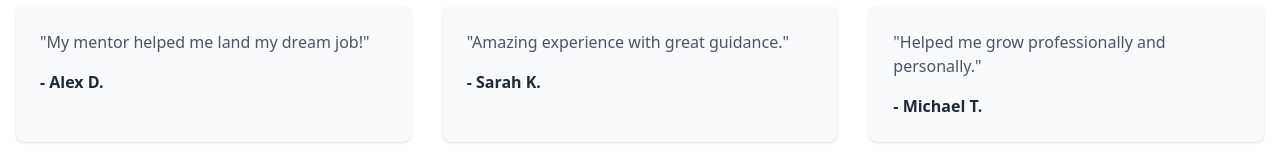
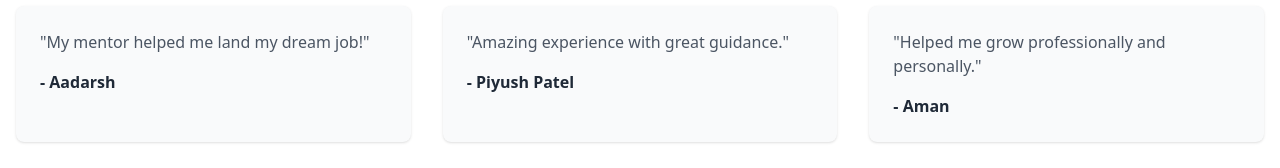
Before and after one commit to RohitAnandNitk/MentorMentee, a React (Create React App) app in the folder frontend/: page / in a window 1280 px wide. Shown: the part 402-570 px from the top of the page. Built offline with nearby package versions, Linux system fonts and the light colour scheme; no server answers; the HTML template or start-up script is replaced by a standard one.

Commit message:
Update mentor names in LandingPage component

```diff
--- a/frontend/src/pages/LandingPage.js
+++ b/frontend/src/pages/LandingPage.js
@@ -69,19 +69,19 @@ const LandingPage = () => {
                 <p className="text-gray-600 mb-4">
                   "My mentor helped me land my dream job!"
                 </p>
-                <h3 className="font-bold text-gray-800">- Alex D.</h3>
+                <h3 className="font-bold text-gray-800">- Aadarsh</h3>
               </div>
               <div className="bg-gray-50 p-6 rounded-lg shadow">
                 <p className="text-gray-600 mb-4">
                   "Amazing experience with great guidance."
                 </p>
-                <h3 className="font-bold text-gray-800">- Sarah K.</h3>
+                <h3 className="font-bold text-gray-800">- Piyush Patel</h3>
               </div>
               <div className="bg-gray-50 p-6 rounded-lg shadow">
                 <p className="text-gray-600 mb-4">
                   "Helped me grow professionally and personally."
                 </p>
-                <h3 className="font-bold text-gray-800">- Michael T.</h3>
+                <h3 className="font-bold text-gray-800">- Aman</h3>
               </div>
             </div>
           </div>
```
